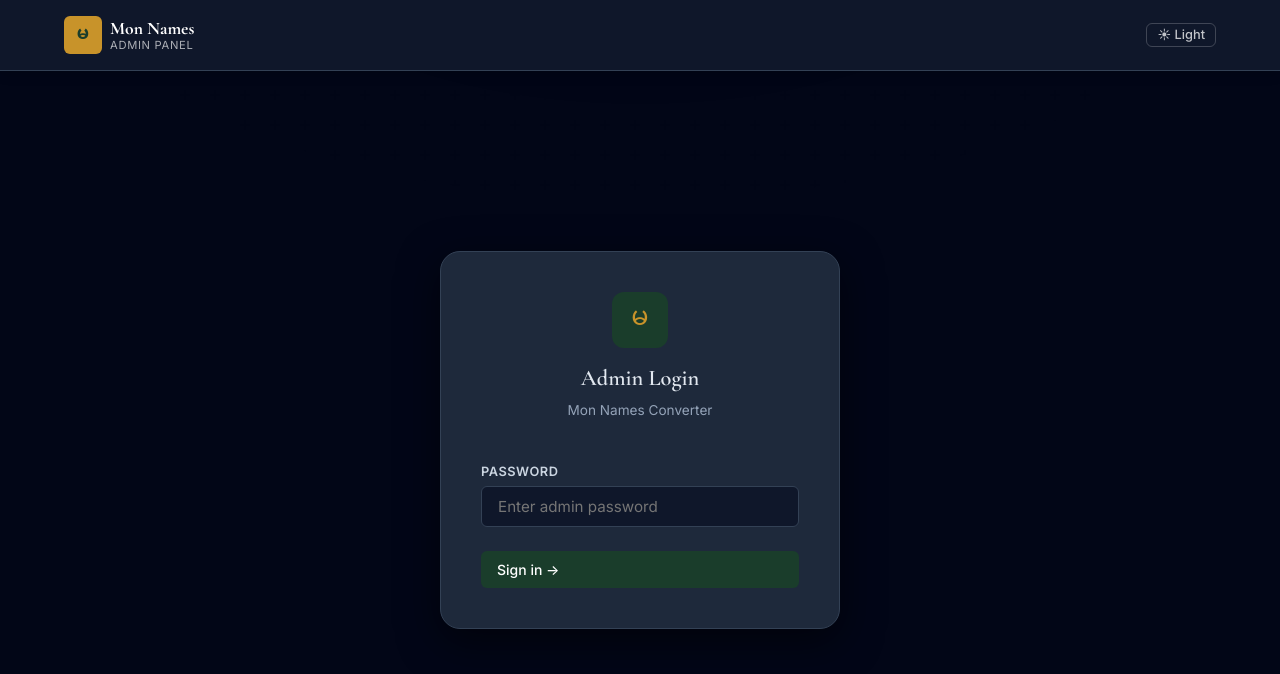
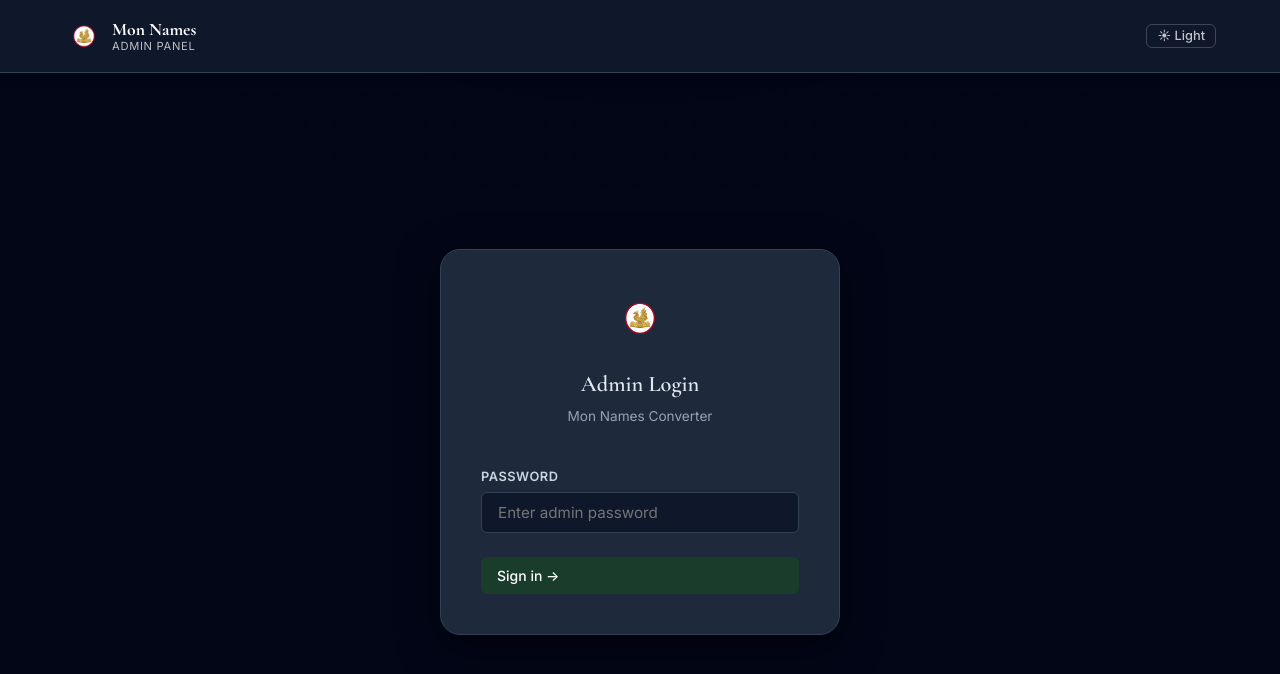
Before and after one commit to TaoMonLae/monname-converter, a website: page public/admin.html in a window 1280 px wide. Drawn offline with nearby package versions, Linux system fonts and the light colour scheme; no server answers; a web font is replaced by a local one.

Commit message:
Add logo image to search and admin pages

```diff
--- a/public/admin.html
+++ b/public/admin.html
@@ -270,14 +270,8 @@
     .login-card__icon {
       width: 56px;
       height: 56px;
-      background: var(--primary);
+      object-fit: contain;
       border-radius: var(--radius-md);
-      display: flex;
-      align-items: center;
-      justify-content: center;
-      font-family: var(--font-mon);
-      font-size: 1.6rem;
-      color: var(--accent);
       margin: 0 auto var(--space-md);
     }
 
@@ -311,11 +305,11 @@
 <!-- ── Header ──────────────────────────────────────────────── -->
 <header class="site-header">
   <div class="site-header__inner">
-    <a href="/" class="site-logo">
-      <div class="site-logo__icon">မ</div>
-      <div class="site-logo__text">
-        <span class="site-logo__name">Mon Names</span>
-        <span class="site-logo__sub">Admin Panel</span>
+    <a href="/" class="brand" aria-label="Mon Names home">
+      <img src="/logo.png" alt="Mon Names logo" class="brand-logo" />
+      <div>
+        <span class="brand-title">Mon Names</span>
+        <span class="brand-subtitle">Admin Panel</span>
       </div>
     </a>
     <nav class="site-nav" id="adminNav" style="display:none">
@@ -334,7 +328,7 @@
   <div class="login-screen">
     <div class="login-card">
       <div class="login-card__logo">
-        <div class="login-card__icon">မ</div>
+        <img src="/logo.png" alt="Mon Names logo" class="login-card__icon" />
         <h2 style="font-size:1.4rem">Admin Login</h2>
         <p class="text-muted text-small mt-sm">Mon Names Converter</p>
       </div>
```
Also changed, not shown: public/search.html (+5 -5 lines).
